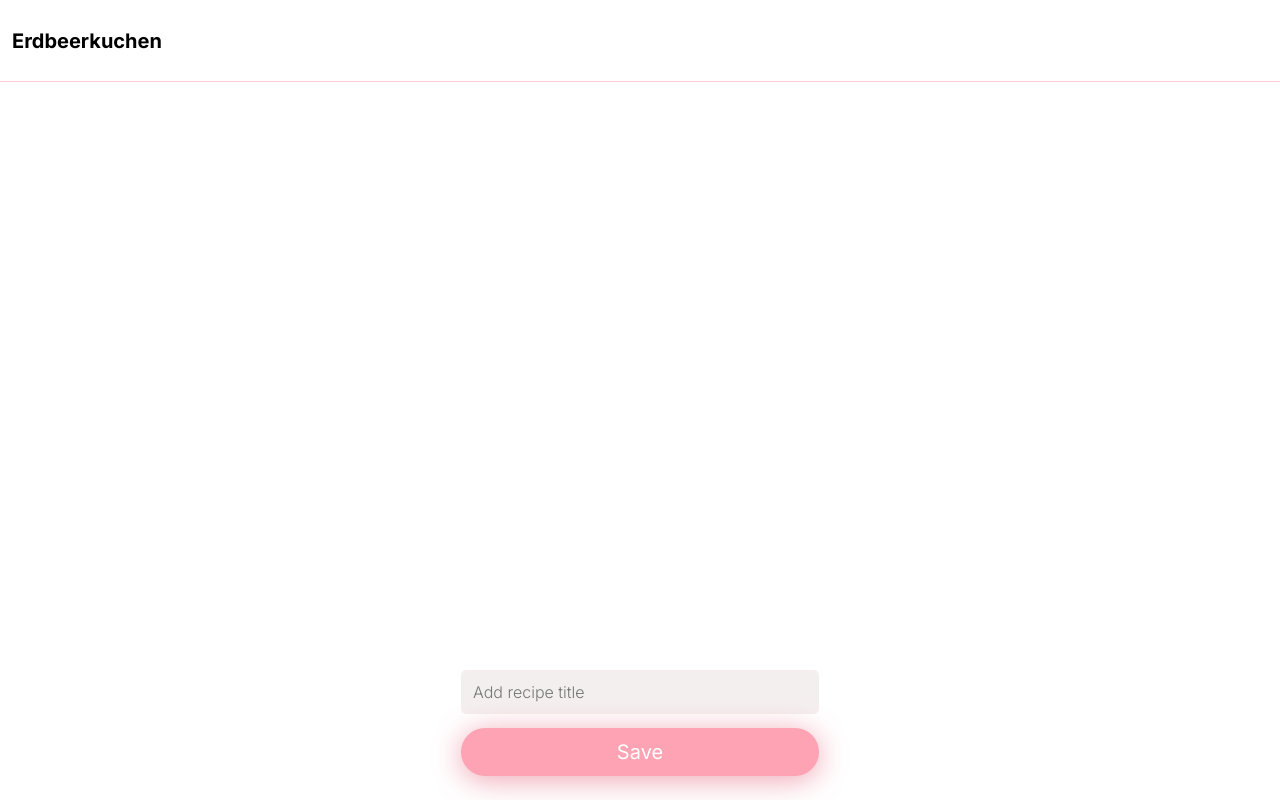
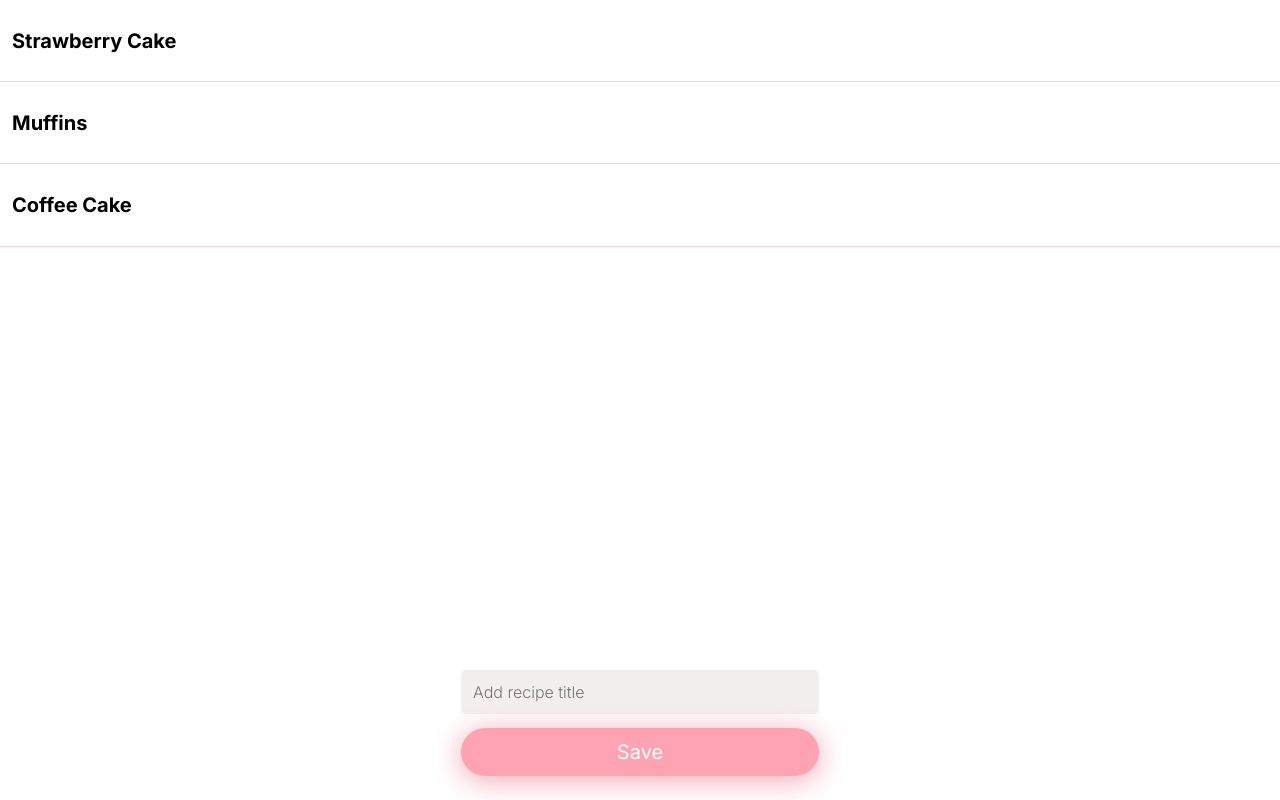
Before and after one commit to Luxa23/capstone-project, a Next.js app: page / in a window 1280 px wide. Built offline with nearby package versions, Linux system fonts and the light colour scheme.

Commit message:
Added dummy data to list entry

```diff
--- a/components/ListEntry.js
+++ b/components/ListEntry.js
@@ -1,10 +1,10 @@
 import StyledH2 from './StyledComponents/Styledh2';
 import StyledListEntry from './StyledComponents/StyledListEntry';
 
-export default function ListEntry() {
+export default function ListEntry({ children }) {
   return (
     <StyledListEntry>
-      <StyledH2>Erdbeerkuchen</StyledH2>
+      <StyledH2>{children}</StyledH2>
     </StyledListEntry>
   );
 }
--- a/pages/index.js
+++ b/pages/index.js
@@ -4,7 +4,9 @@ import RecipeForm from '../components/recipeForm';
 export default function Home() {
   return (
     <>
-      <ListEntry></ListEntry>
+      <ListEntry>Strawberry Cake</ListEntry>
+      <ListEntry>Muffins</ListEntry>
+      <ListEntry>Coffee Cake</ListEntry>
       <RecipeForm></RecipeForm>
     </>
   );
```
